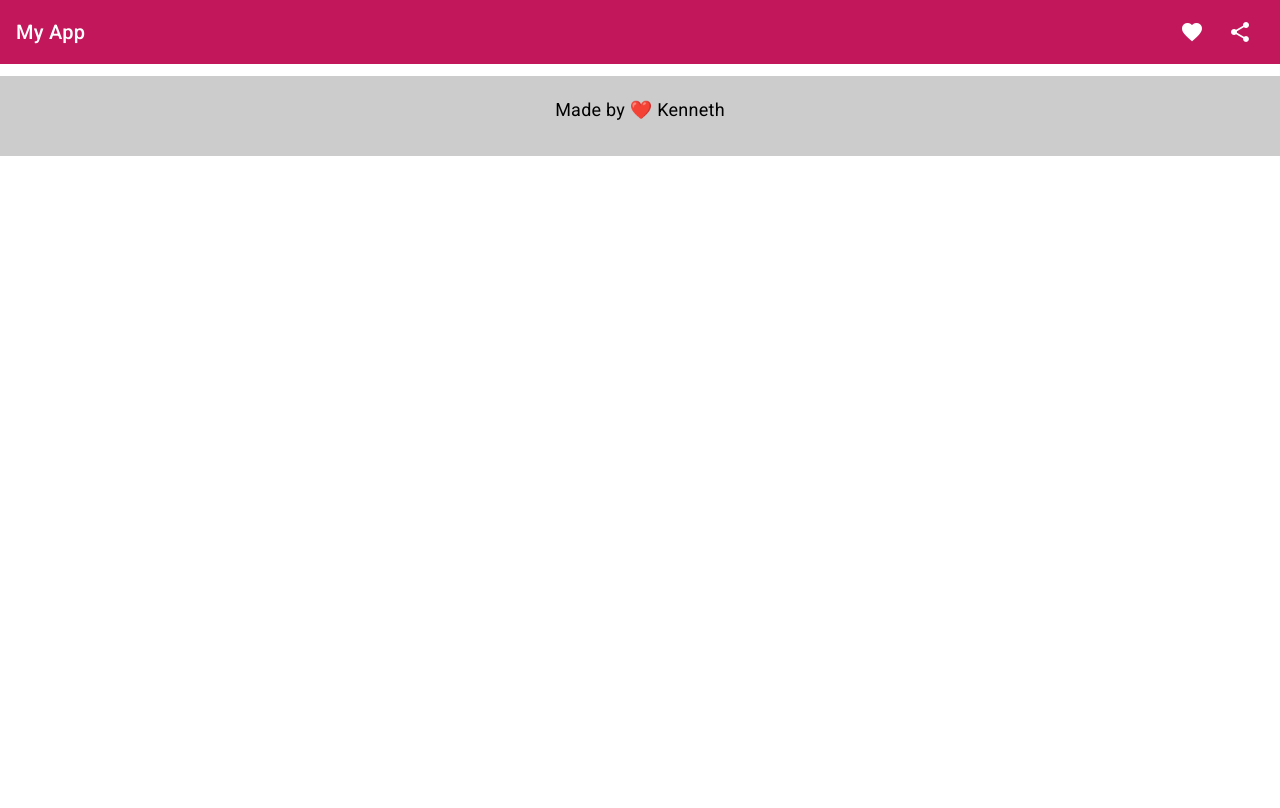
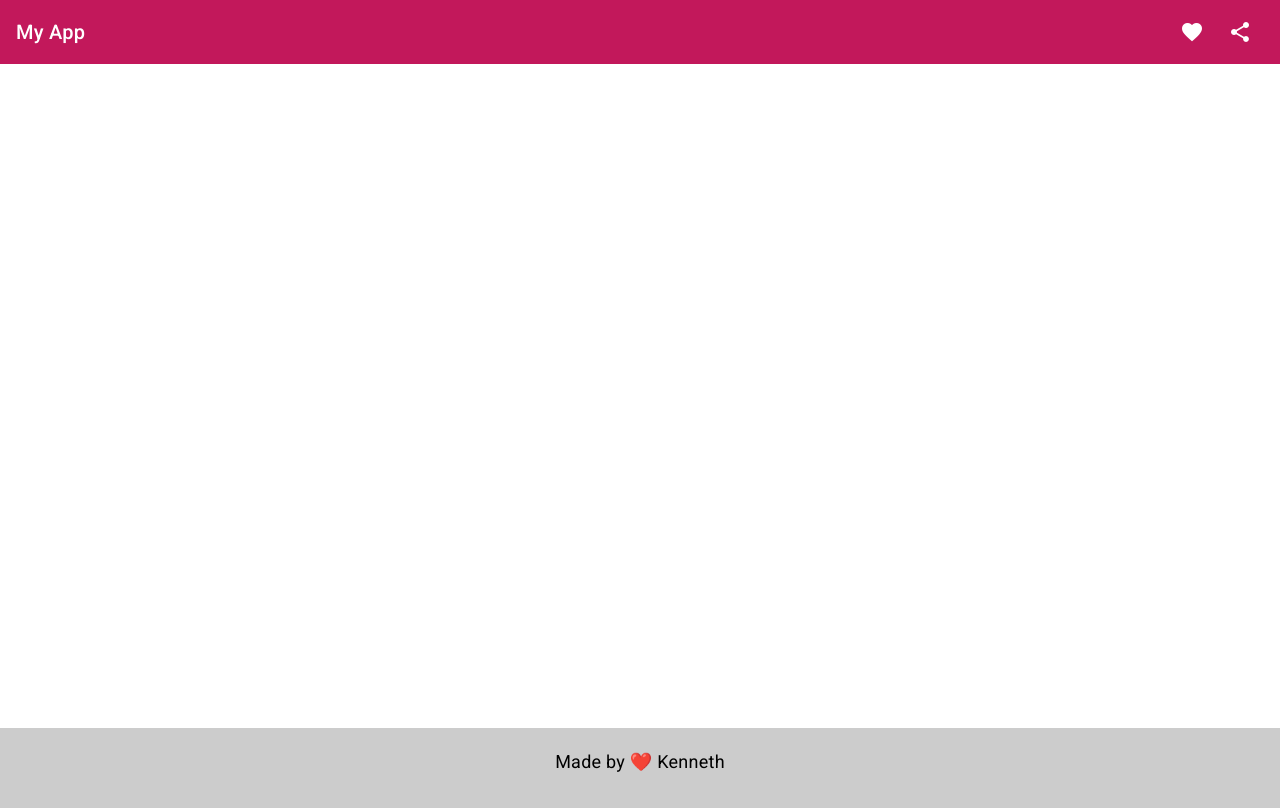
Before and after one commit to wuyeelok/recipe-sharing, an Angular app: page / in a window 1280 px wide. Built offline with nearby package versions, Linux system fonts and the light colour scheme.

Commit message:
Add min height to header

```diff
--- a/src/app/app.component.html
+++ b/src/app/app.component.html
@@ -1,6 +1,7 @@
 <!-- <router-outlet /> -->
 
 <div>
+  <div class="min-h-[91vh]">
     <p>
       <mat-toolbar class="flex items-center justify-between" color="primary">
         <div>
@@ -25,6 +26,7 @@
         </div>
       </mat-toolbar>
     </p>
+  </div>
 
   <div class="flex justify-center bg-black bg-opacity-20">
     <p class="text-lg py-5">Made by ❤️ Kenneth</p>
```
Lines whose indentation alone changed are shown as unchanged.
